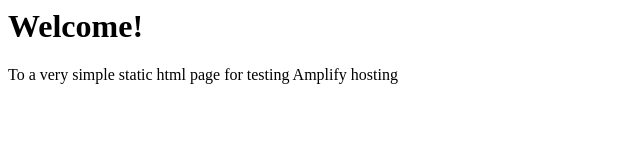
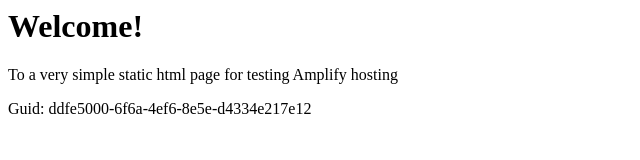
Before and after one commit to aws-aemilia-syd/Github-PR-Commit-Integration-Test-DoNotTouch-Gith-OKSLNVO2-v1-preprod-ap-southeast-2, a website: page src/index.html in a window 1280 px wide. Shown: the whole page, without its empty margins (0-640 px from the left). Drawn offline with Linux system fonts and the light colour scheme.

Commit message:
commit from integ tests

```diff
--- a/src/index.html
+++ b/src/index.html
@@ -1,3 +1,5 @@
+
+
 <html lang="en">
 
 <head>
@@ -10,6 +12,6 @@
 <body>
     <h1>Welcome!</h1>
     <p>To a very simple static html page for testing Amplify hosting</p>
-</body>
+    <p>Guid: ddfe5000-6f6a-4ef6-8e5e-d4334e217e12</p></body>
 
 </html>
```
